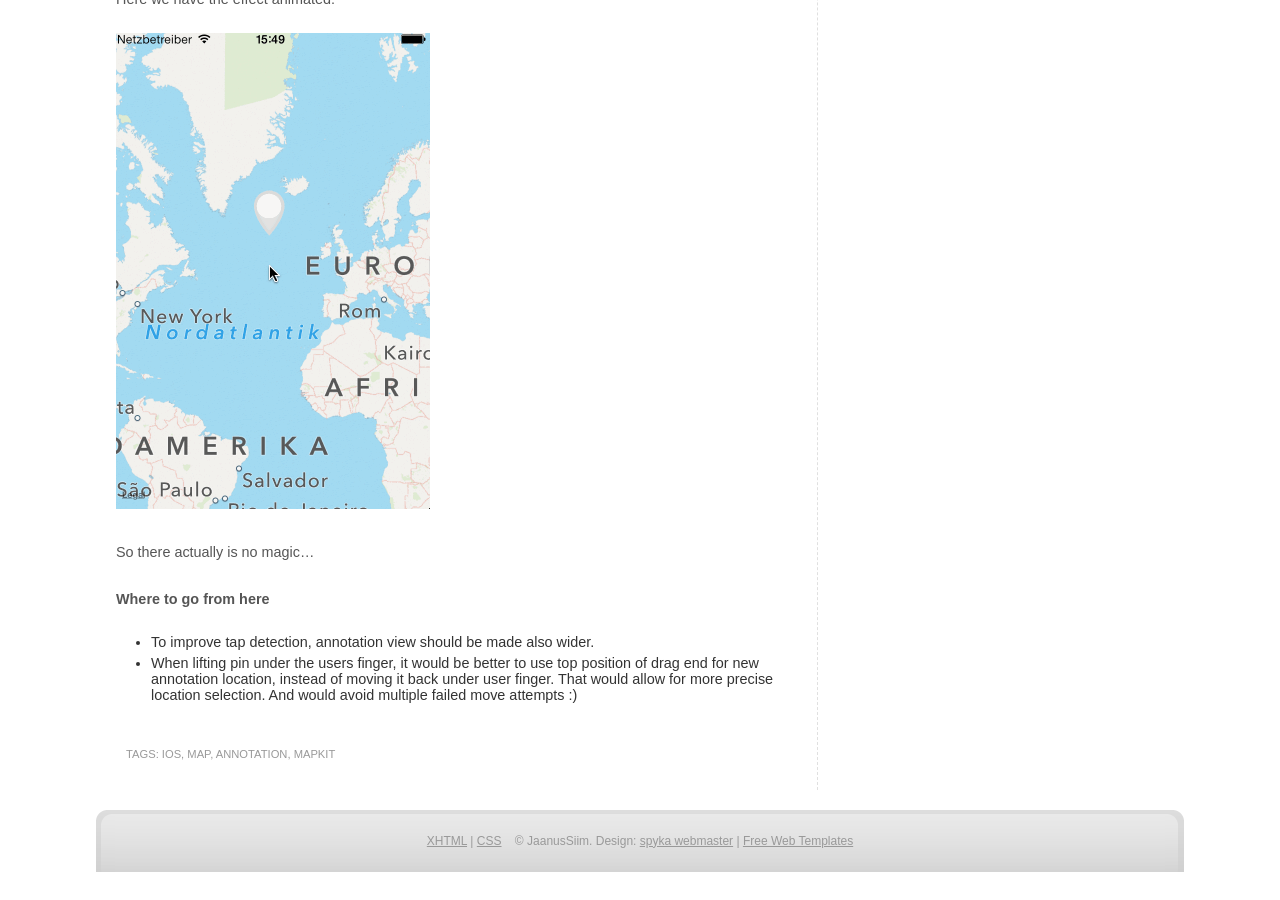
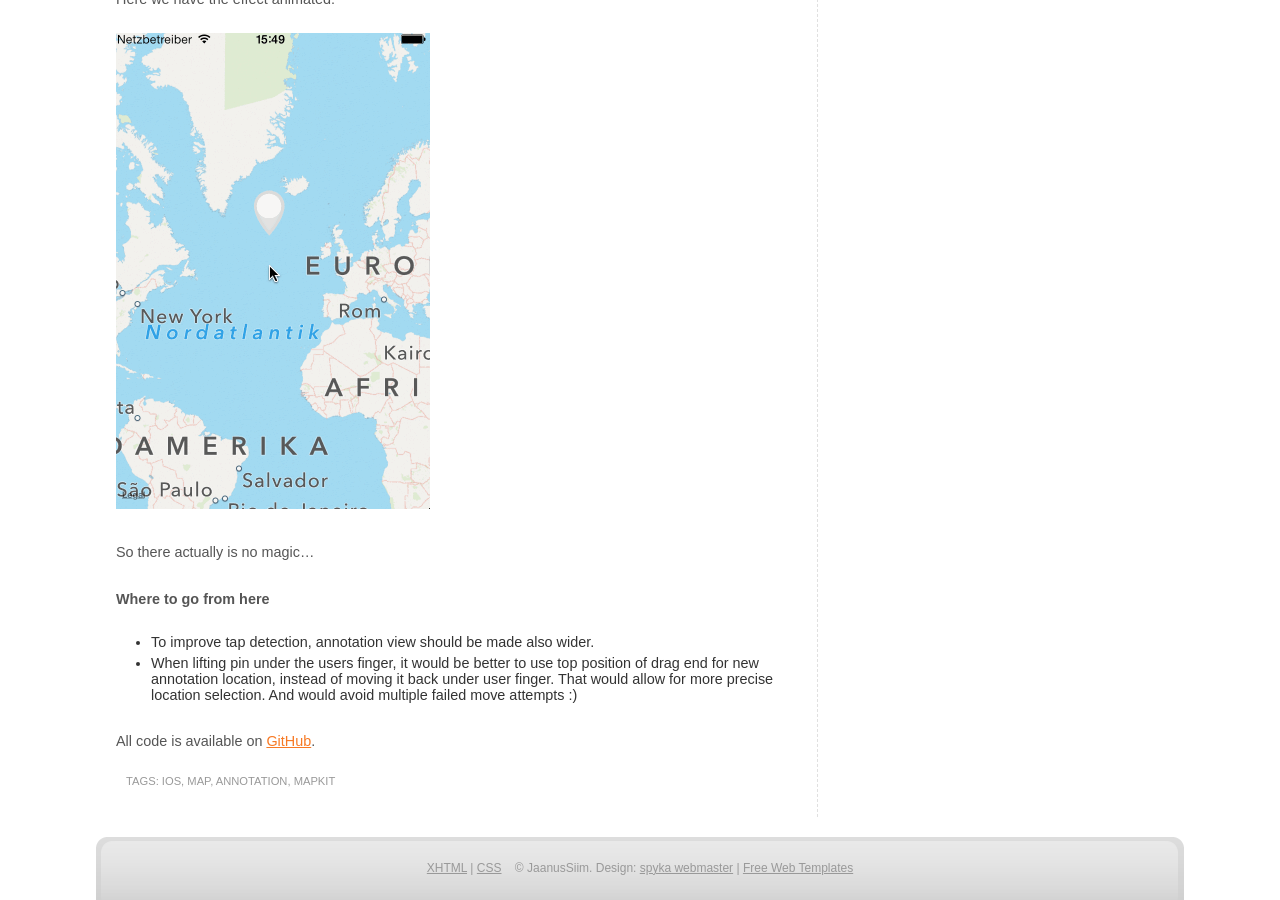
Before and after one commit to jaanussiim/jaanussiim.github.io, a Jekyll site: the page built from _posts/2014-01-28-floating-annotations.md, in a window 1280 px wide and 900 px high, scrolled down 2935 px. Built offline with Jekyll 4.4.1, drawn with Linux system fonts in a browser that asks for light colours; before the commit the page ends 3807 px from its top, so only the background shows below that.

Commit message:
Link to github project

```diff
--- a/_posts/2014-01-28-floating-annotations.md
+++ b/_posts/2014-01-28-floating-annotations.md
@@ -149,3 +149,7 @@ So there actually is no magic...
 * When lifting pin under the users finger, it would be better to use top position of drag
 end for new annotation location, instead of moving it back under user finger. That would
 allow for more precise location selection. And would avoid multiple failed move attempts :)
+
+All code is available on [GitHub][1].
+
+[1]: https://github.com/jaanussiim/ios-demo-lifter
```
